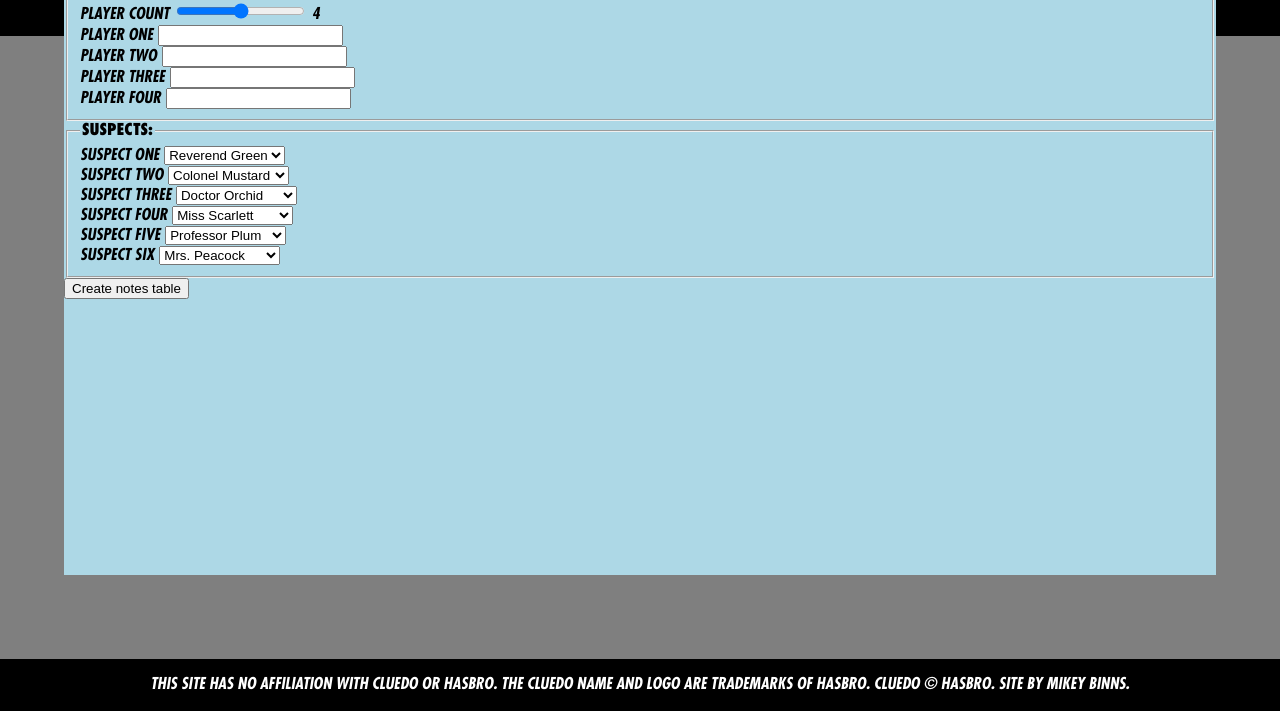
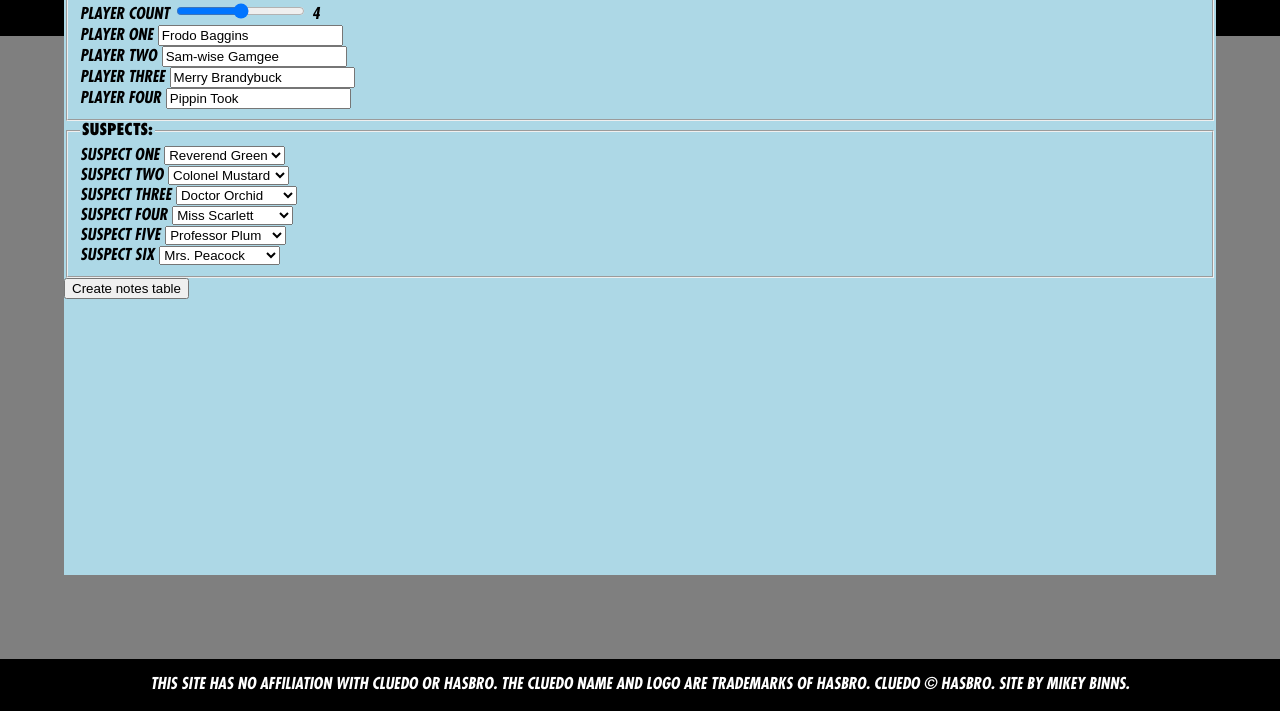
Before and after one commit to mikeybinns/cluedo-notes, a plain HTML site: page index.html in a window 1280 px wide. Shown: the part 89-800 px from the top of the page. Drawn offline with Linux system fonts and the light colour scheme.

Commit message:
Add LOTR names for easy testing

```diff
--- a/index.html
+++ b/index.html
@@ -48,27 +48,27 @@
 						</script>
 						<div class="field" id="field_player_1">
 							<label for="player_1">Player one</label>
-							<input type="text" name="player_1" id="player_1" />
+							<input type="text" name="player_1" id="player_1" value="Frodo Baggins" />
 						</div>
 						<div class="field" id="field_player_2">
 							<label for="player_2">Player two</label>
-							<input type="text" name="player_2" id="player_2" />
+							<input type="text" name="player_2" id="player_2" value="Sam-wise Gamgee" />
 						</div>
 						<div class="field" id="field_player_3">
 							<label for="player_3">Player three</label>
-							<input type="text" name="player_3" id="player_3" />
+							<input type="text" name="player_3" id="player_3" value="Merry Brandybuck" />
 						</div>
 						<div class="field" id="field_player_4">
 							<label for="player_4">Player four</label>
-							<input type="text" name="player_4" id="player_4" />
+							<input type="text" name="player_4" id="player_4" value="Pippin Took" />
 						</div>
 						<div class="field" id="field_player_5">
 							<label for="player_5">Player five</label>
-							<input type="text" name="player_5" id="player_5" />
+							<input type="text" name="player_5" id="player_5" value="Gandalf The White" />
 						</div>
 						<div class="field" id="field_player_6">
 							<label for="player_6">Player six</label>
-							<input type="text" name="player_6" id="player_6" />
+							<input type="text" name="player_6" id="player_6" value="Bilbo Baggins" />
 						</div>
 					</fieldset>
 					<fieldset>
```
